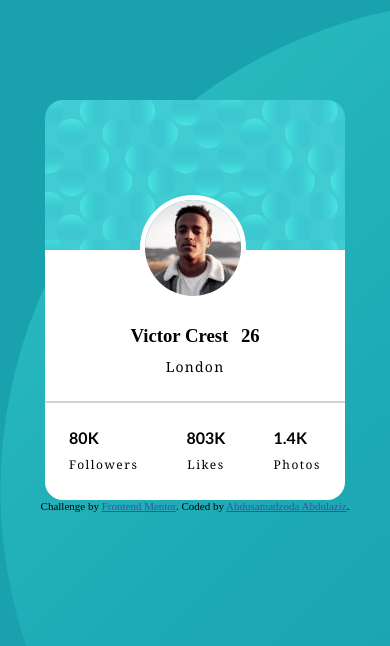
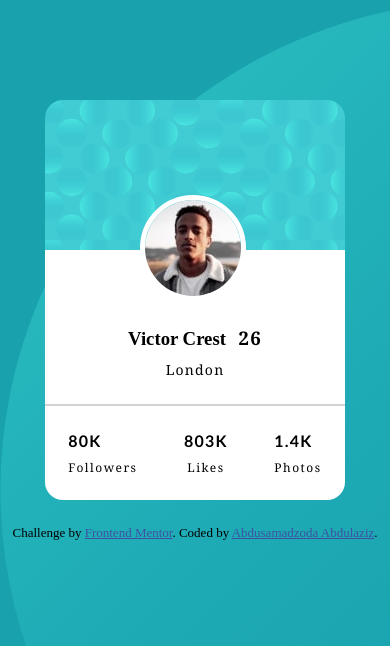
Before and after one commit to abdulazizcode/courseWebDevelopment2.0, a plain HTML site: page challenge1/index.html in a window 390 px wide. Drawn offline with Linux system fonts and the light colour scheme.

Commit message:
mobile version completed

```diff
--- a/challenge1/index.css
+++ b/challenge1/index.css
@@ -50,7 +50,10 @@ body{
     background-color:lightgray;
     border: none;
 }
-
+.card__bottom span{
+    font-family: Cambria, Cochin, Georgia, Times, 'Times New Roman', serif;
+    letter-spacing: 1.2px;
+}
 h3{
     text-align: center;
     margin-top: -35px;
@@ -76,3 +79,7 @@ p{
     font-weight: 800;
     font-family: 'Trebuchet MS', 'Lucida Sans Unicode', 'Lucida Grande', 'Lucida Sans', Arial, sans-serif;
 }
+.attribution{
+    margin-top: 25px;
+    font-size:13px;
+}
```
